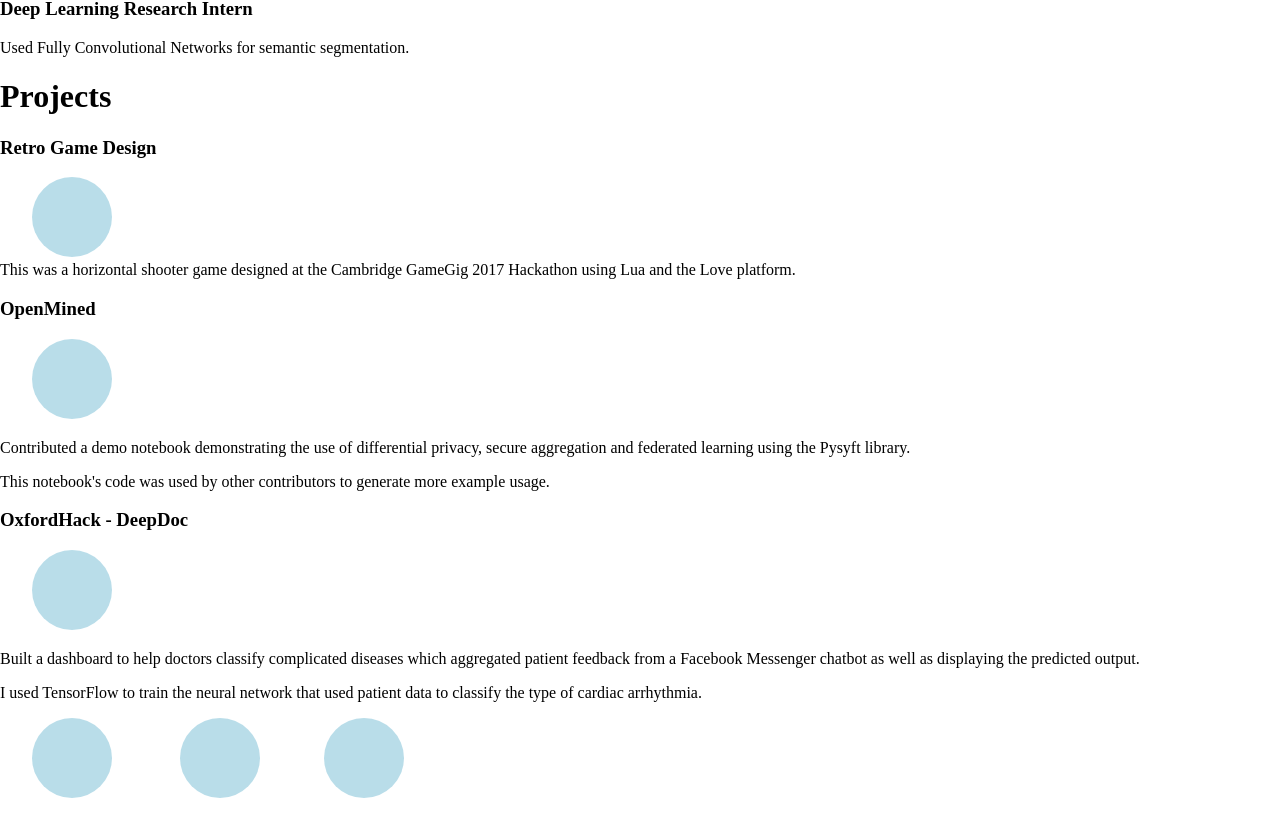
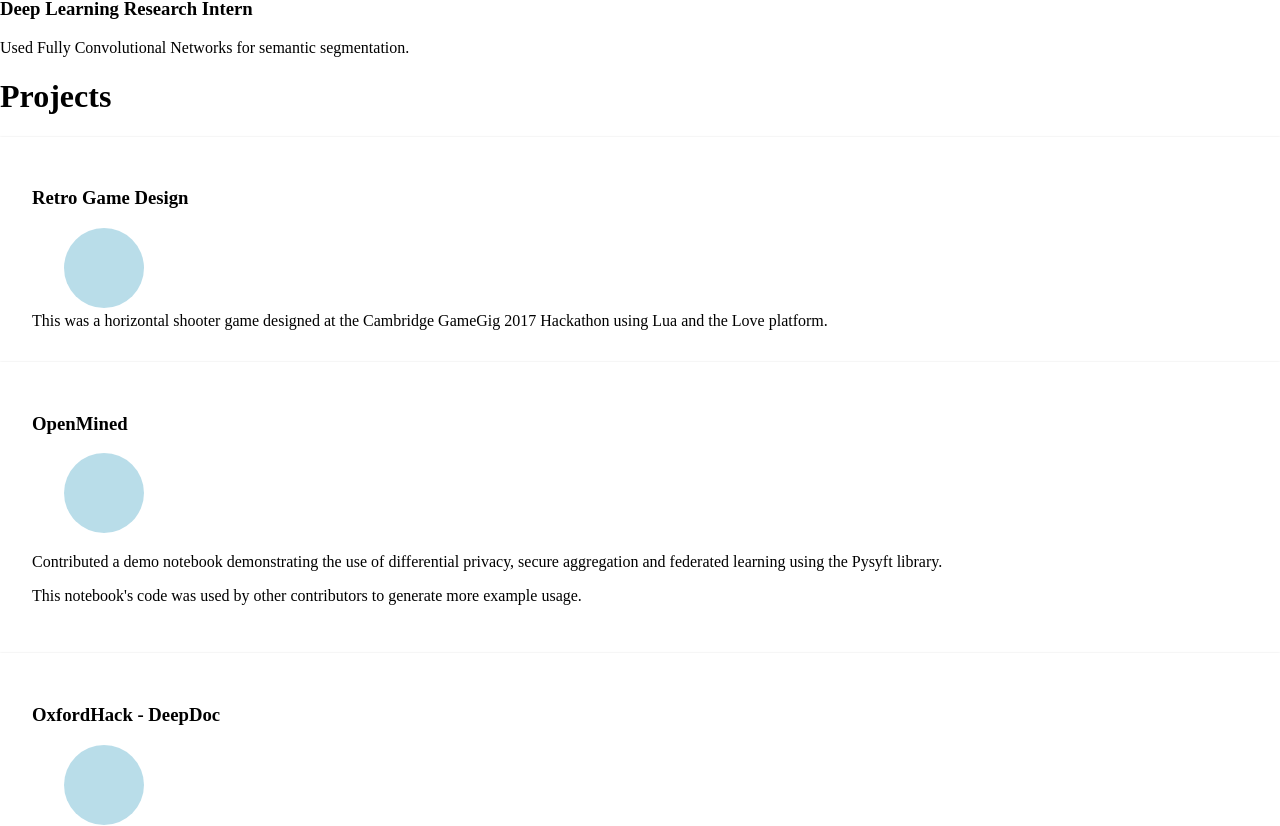
Before and after one commit to mukul-rathi/old-personal-website, a Gatsby app: page / in a window 1280 px wide. Shown: the part 1516-2342 px from the top of the page. Before the commit the page ends 2318 px from the top, so only its background shows below. Built offline with nearby package versions, Linux system fonts and the light colour scheme.

Commit message:
Add basic Material Design look to cards

```diff
--- /dev/null
+++ b/css/card.module.css
@@ -0,0 +1,9 @@
+.card{
+    padding: 2em;
+    background: white;
+    box-shadow: 0 1px 3px rgba(0,0,0,0.12), 0 1px 2px rgba(0,0,0,0.24);
+    transition:  0.3s;
+}
+.card:hover{
+    box-shadow: 0 14px 28px rgba(0,0,0,0.25), 0 10px 10px rgba(0,0,0,0.22);
+  }
--- a/src/components/card.js
+++ b/src/components/card.js
@@ -2,11 +2,13 @@ import React from 'react'
 import SocialButton from './social-button';
 import LinkButton from './link-button';
 import TextContent from './text-content';
+import styles from '../../css/card.module.css'
+
 
 const Card  = (props) => {
     //display social/link button only if defined
     return(
-        <div>
+        <div className={styles.card}>
             <h3> {props.title}</h3>
             {props.img && <SocialButton href={props.img.href} img={props.img.src} alt={props.img.alt}/> }
 
```
